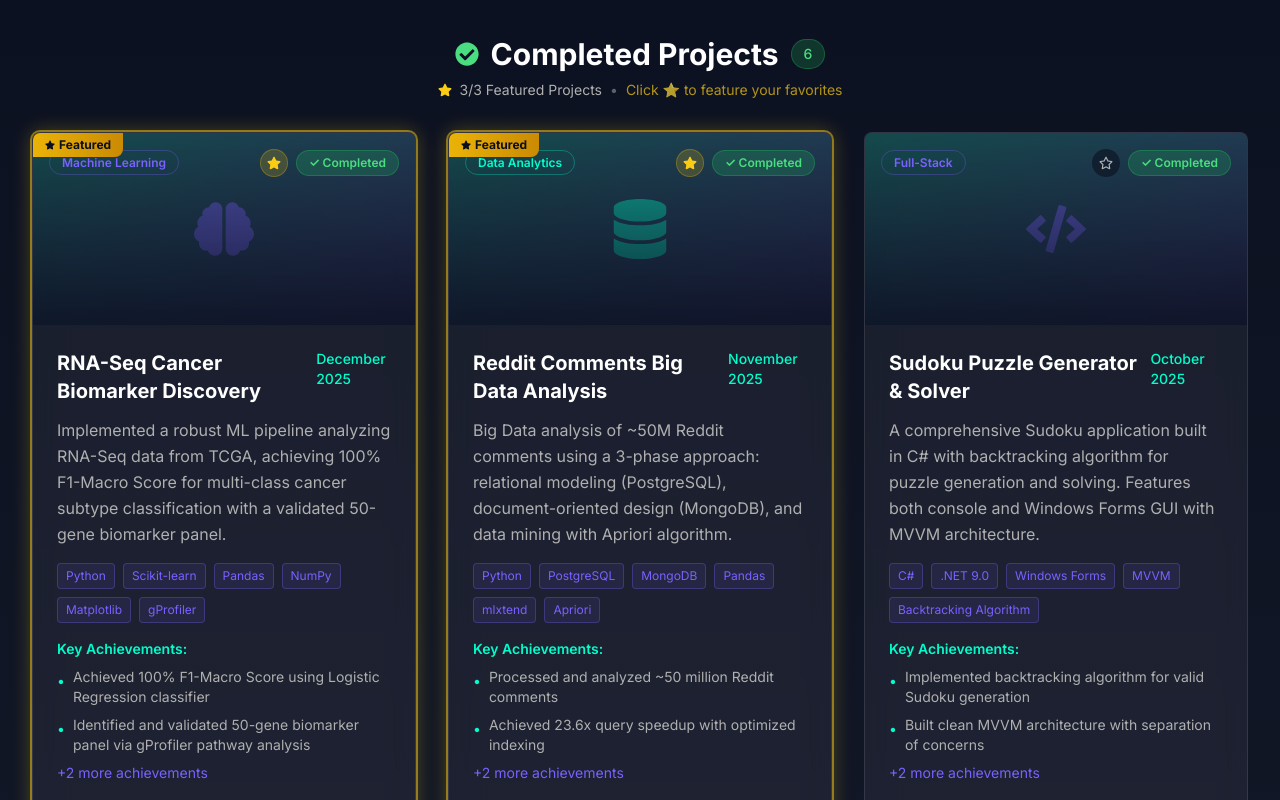
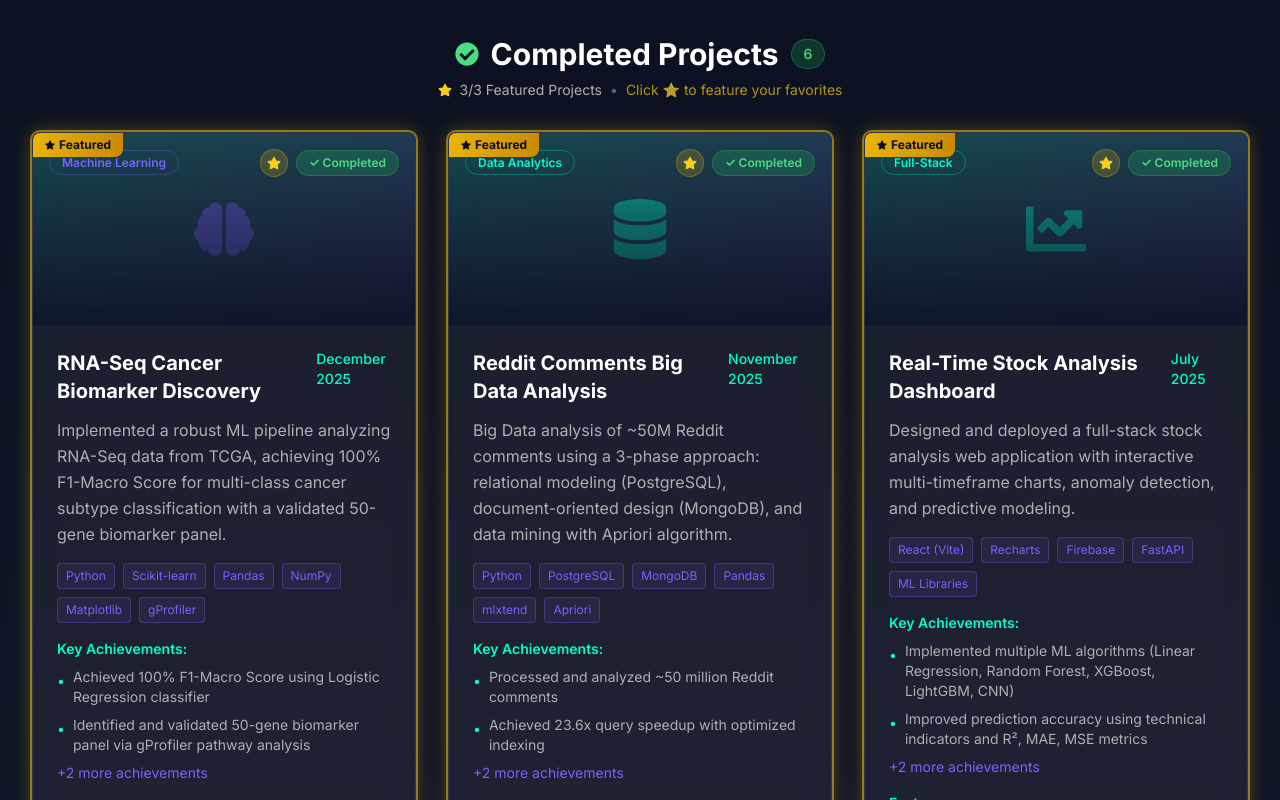
Before and after one commit to SiD-array/portfolio, a React (Vite) app: page / in a window 1280 px wide. Shown: the part 3260-4060 px from the top of the page. Built offline with nearby package versions, Linux system fonts and the light colour scheme.

Commit message:
Sort featured/starred projects to top of the list

```diff
--- a/src/components/Projects.jsx
+++ b/src/components/Projects.jsx
@@ -299,10 +299,19 @@ const Projects = () => {
   const filteredCompletedProjects = filterProjects(completedProjects)
   const filteredInProgressProjects = filterProjects(inProgressProjects)
 
+  // Sort projects with starred ones at the top
+  const sortedCompletedProjects = [...filteredCompletedProjects].sort((a, b) => {
+    const aStarred = starredProjects.includes(a.id)
+    const bStarred = starredProjects.includes(b.id)
+    if (aStarred && !bStarred) return -1
+    if (!aStarred && bStarred) return 1
+    return 0 // Keep original order for same starred status
+  })
+
   // Get displayed projects based on "show all" state
   const displayedCompletedProjects = showAllCompleted
-    ? filteredCompletedProjects
-    : filteredCompletedProjects.slice(0, PROJECTS_TO_SHOW)
+    ? sortedCompletedProjects
+    : sortedCompletedProjects.slice(0, PROJECTS_TO_SHOW)
 
   const displayedInProgressProjects = showAllInProgress
     ? filteredInProgressProjects
```
